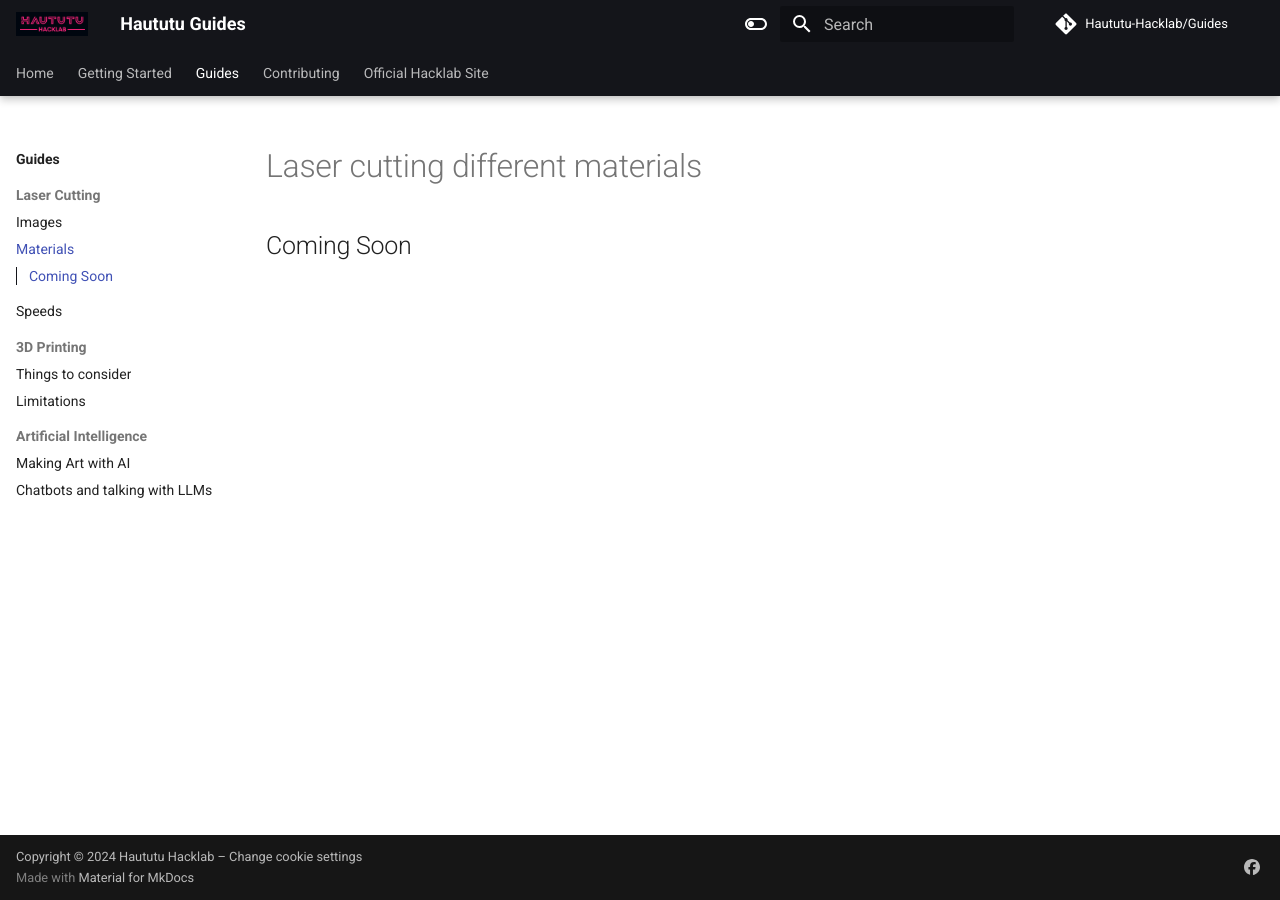
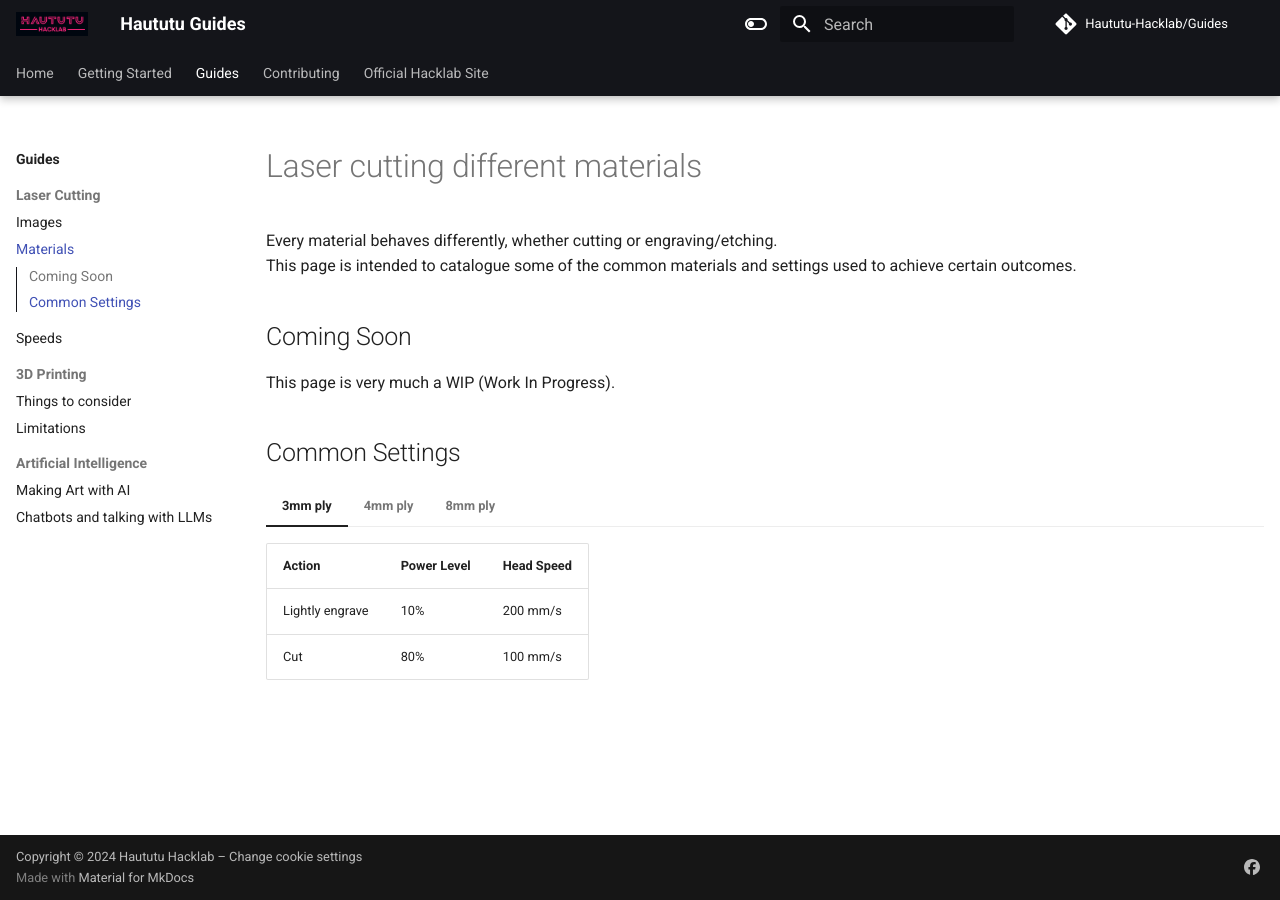
Before and after one commit to Haututu-Hacklab/Guides, an MkDocs documentation site: the page built from docs/guides/laser/materials.md, in a window 1280 px wide. Built offline with MkDocs 1.6.1 and Material for MkDocs 9.7.7, drawn with Linux system fonts in a browser that asks for light colours; comment, search, counter and statistics services are not loaded.

Commit message:
Begin adding references to common materials

```diff
--- a/docs/guides/laser/materials.md
+++ b/docs/guides/laser/materials.md
@@ -1,3 +1,31 @@
 # Laser cutting different materials
 
+Every material behaves differently, whether cutting or engraving/etching.
+This page is intended to catalogue some of the common materials and settings used to achieve certain outcomes.
+
 ## Coming Soon
+
+This page is very much a WIP (Work In Progress).
+
+## Common Settings
+
+=== "3mm ply"
+
+    | Action | Power Level | Head Speed |
+    | --- | --- | --- |
+    | Lightly engrave | 10% | 200 mm/s |
+    | Cut | 80% | 100 mm/s |
+
+=== "4mm ply"
+
+    | Action | Power Level | Head Speed |
+    | --- | --- | --- |
+    | Lightly engrave | 10% | 200 mm/s |
+    | Cut | 80% | 100 mm/s |
+
+=== "8mm ply"
+
+    | Action | Power Level | Head Speed |
+    | --- | --- | --- |
+    | Lightly engrave | 10% | 200 mm/s |
+    | Cut | 80% | 100 mm/s |
```
